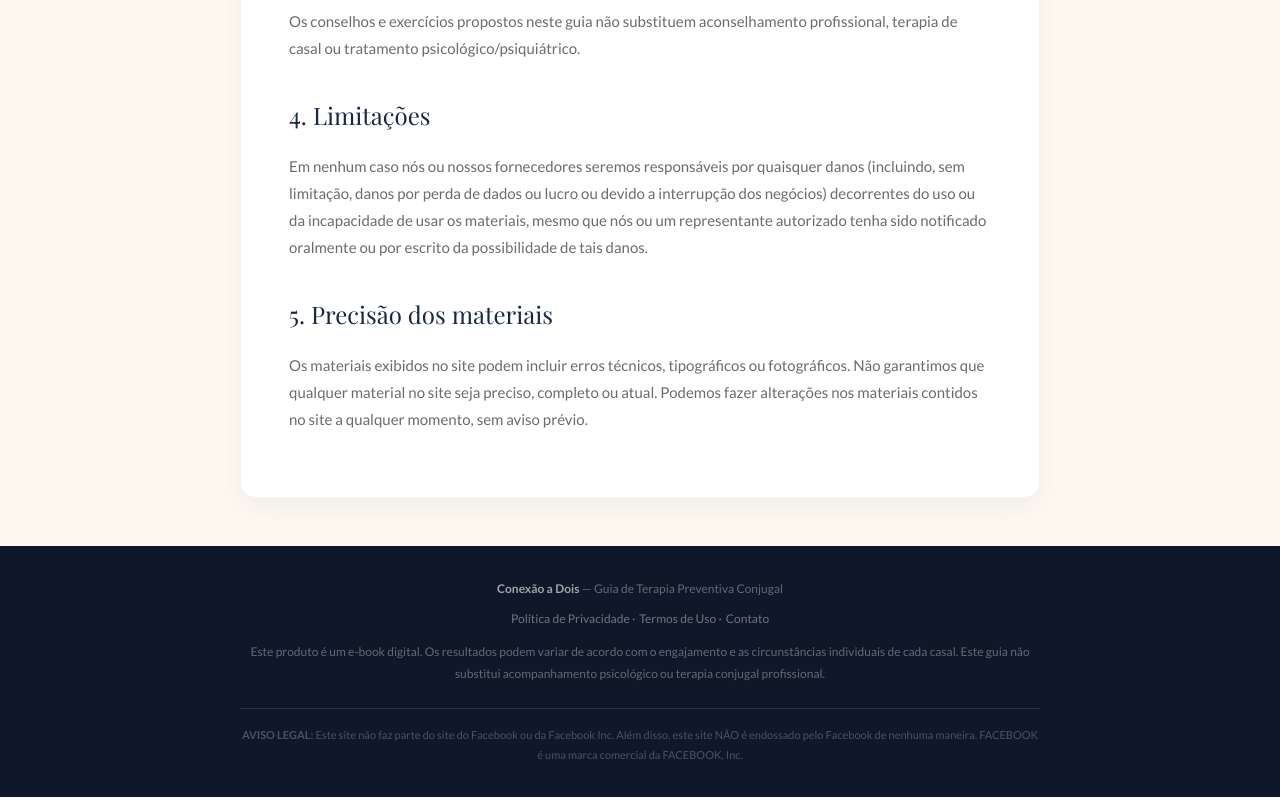
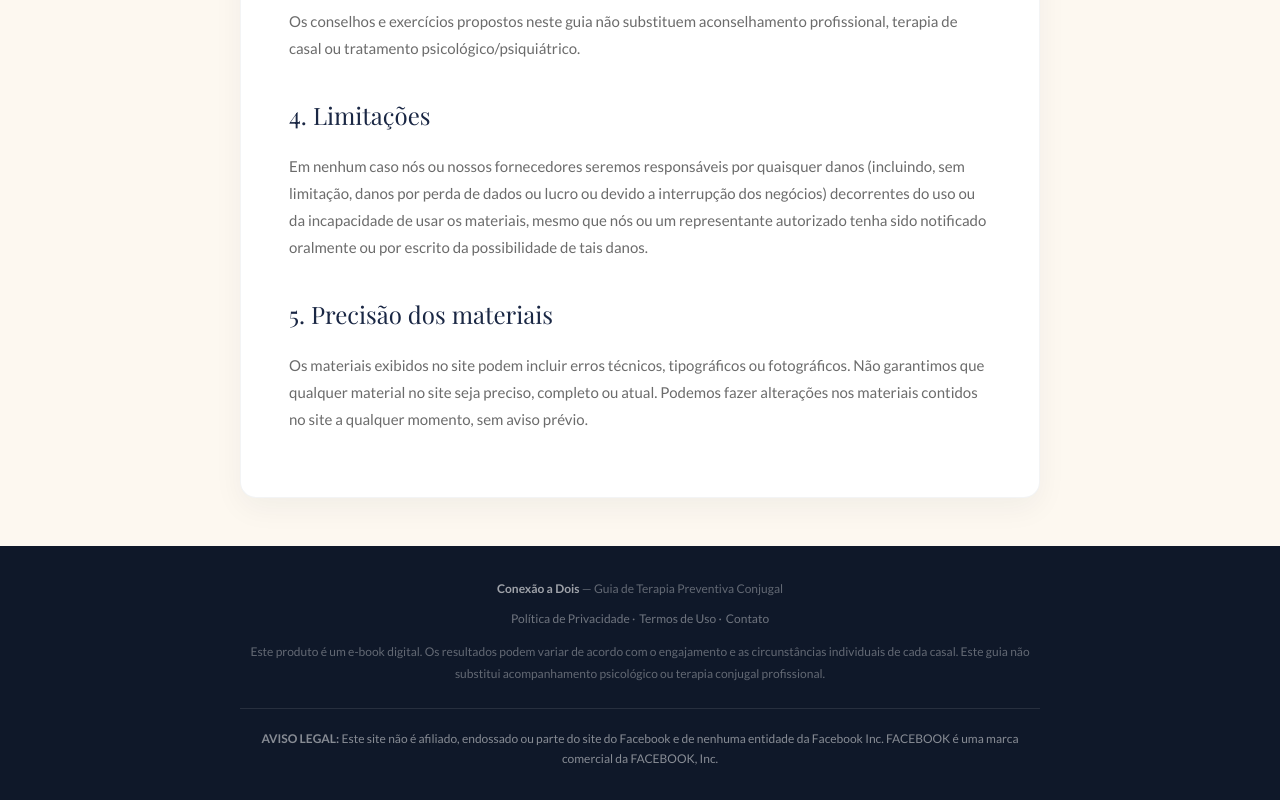
Before and after one commit to vdl2311/conexao-a-dois, a React (Vite) app: page /termos in a window 1280 px wide. Shown: the part 995-1795 px from the top of the page. Built offline with nearby package versions, Linux system fonts and the light colour scheme; a web font is replaced by a local one.

Commit message:
feat(footer): Improve legal notice styling and text
Adjust text size, line height, and opacity for better readability of the legal disclaimer. Slightly refine wording for clarity.

```diff
--- a/src/components/Footer.tsx
+++ b/src/components/Footer.tsx
@@ -10,8 +10,8 @@ export function Footer() {
         <Link to="/contato" className="text-inherit no-underline ml-1">Contato</Link>
       </p>
       <p className="mt-3 max-w-[800px] mx-auto">Este produto é um e-book digital. Os resultados podem variar de acordo com o engajamento e as circunstâncias individuais de cada casal. Este guia não substitui acompanhamento psicológico ou terapia conjugal profissional.</p>
-      <p className="mt-6 max-w-[800px] mx-auto text-[11px] text-white/25 border-t border-white/10 pt-4">
-        <strong>AVISO LEGAL:</strong> Este site não faz parte do site do Facebook ou da Facebook Inc. Além disso, este site NÃO é endossado pelo Facebook de nenhuma maneira. FACEBOOK é uma marca comercial da FACEBOOK, Inc.
+      <p className="mt-6 max-w-[800px] mx-auto text-[12px] text-white/50 border-t border-white/10 pt-5 leading-[1.6]">
+        <strong>AVISO LEGAL:</strong> Este site não é afiliado, endossado ou parte do site do Facebook e de nenhuma entidade da Facebook Inc. FACEBOOK é uma marca comercial da FACEBOOK, Inc.
       </p>
     </footer>
   );
```
